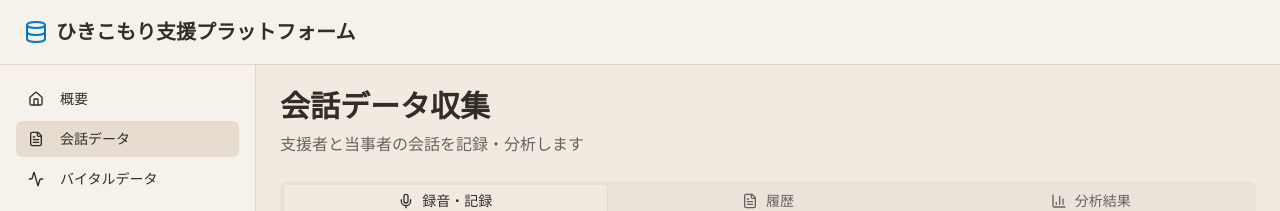
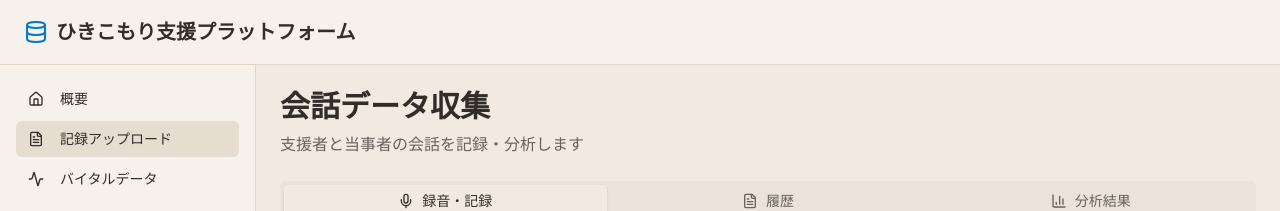
Before and after one commit to Yossy1123/Comorin_Cloud, a Next.js app: page /dashboard/conversation in a window 1280 px wide. Shown: the top 211 px of the page. Built offline with nearby package versions, Linux system fonts and the light colour scheme; no server answers.

Commit message:
fix: update navigation label from "会話データ" to "記録アップロード" in dashboard layout

```diff
--- a/components/dashboard/dashboard-layout.tsx
+++ b/components/dashboard/dashboard-layout.tsx
@@ -36,7 +36,7 @@ export function DashboardLayout({ children }: DashboardLayoutProps) {
 
   const navigation = [
     { id: "overview", name: "概要", icon: Home, href: "/dashboard" },
-    { id: "conversation", name: "会話データ", icon: FileText, href: "/dashboard/conversation" },
+    { id: "conversation", name: "記録アップロード", icon: FileText, href: "/dashboard/conversation" },
     { id: "vital", name: "バイタルデータ", icon: Activity, href: "/dashboard/vital" },
     { id: "analysis", name: "データ分析", icon: BarChart3, href: "/dashboard/analysis" },
     { id: "import", name: "データインポート", icon: Upload, href: "/dashboard/import" },
```
